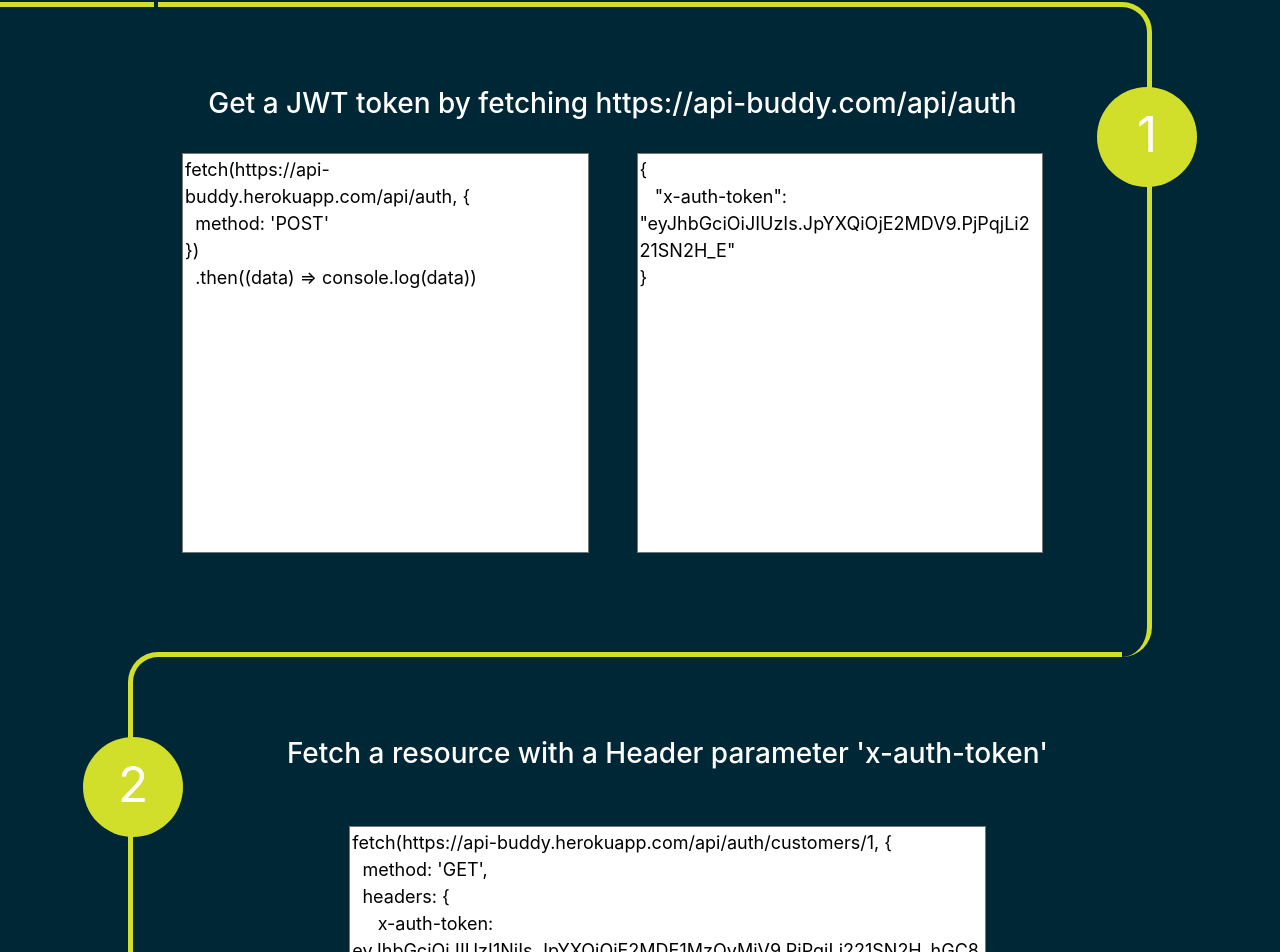
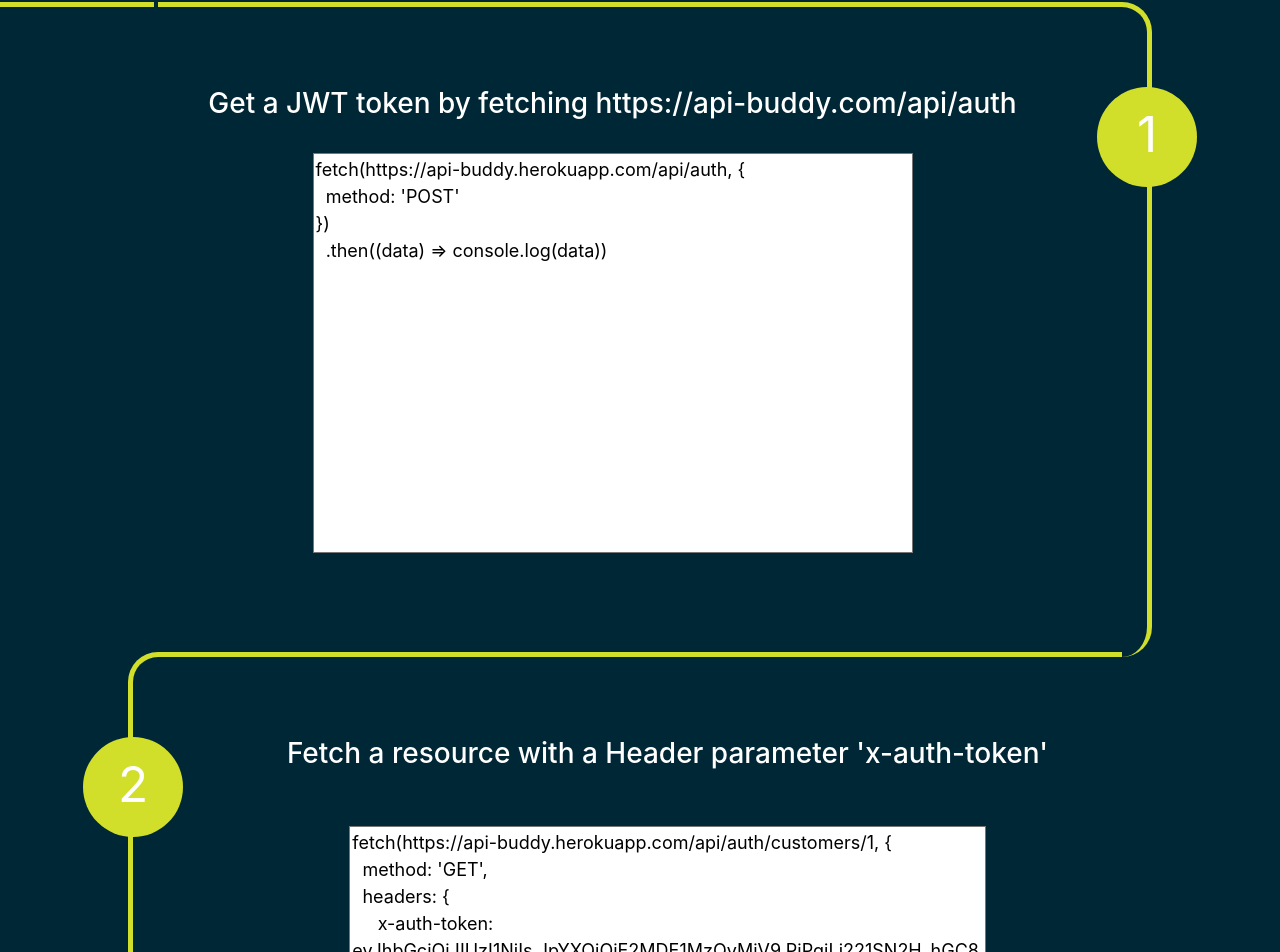
Before and after one commit to SidnevIgor/api-buddy-react, a React (Create React App) app: page / in a window 1280 px wide. Shown: the part 3205-4157 px from the top of the page. Built offline with nearby package versions, Linux system fonts and the light colour scheme; no server answers.

Commit message:
Update add-footer.jsx

```diff
--- a/src/components/add-footer.jsx
+++ b/src/components/add-footer.jsx
@@ -34,13 +34,6 @@ export default class AddFooter extends Component {
                   onChange = {(event) => this.handleChange(event)}
                 ></textarea>
 
-              <textarea type='text' style={{ height: "400px", width: "600px", backgroundColor: 'white', color: 'black', resize: "none", fontSize: "18px" }}
-                  data-gramm_editor = "false"
-                  className = "m-4"
-                  value = { pretifyCode({}, this.state.items) }
-                  onChange = {() => {}}
-                ></textarea>
-
               </div>
           </p>
           <p>
```
